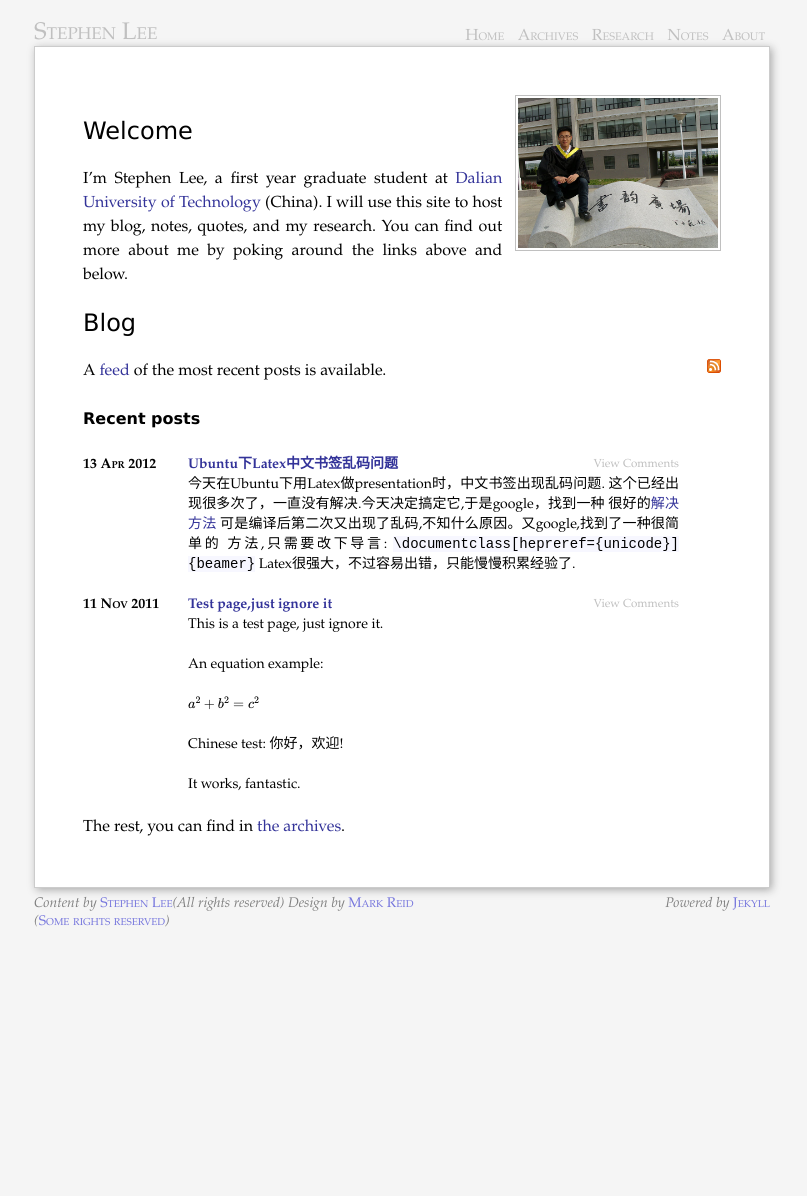
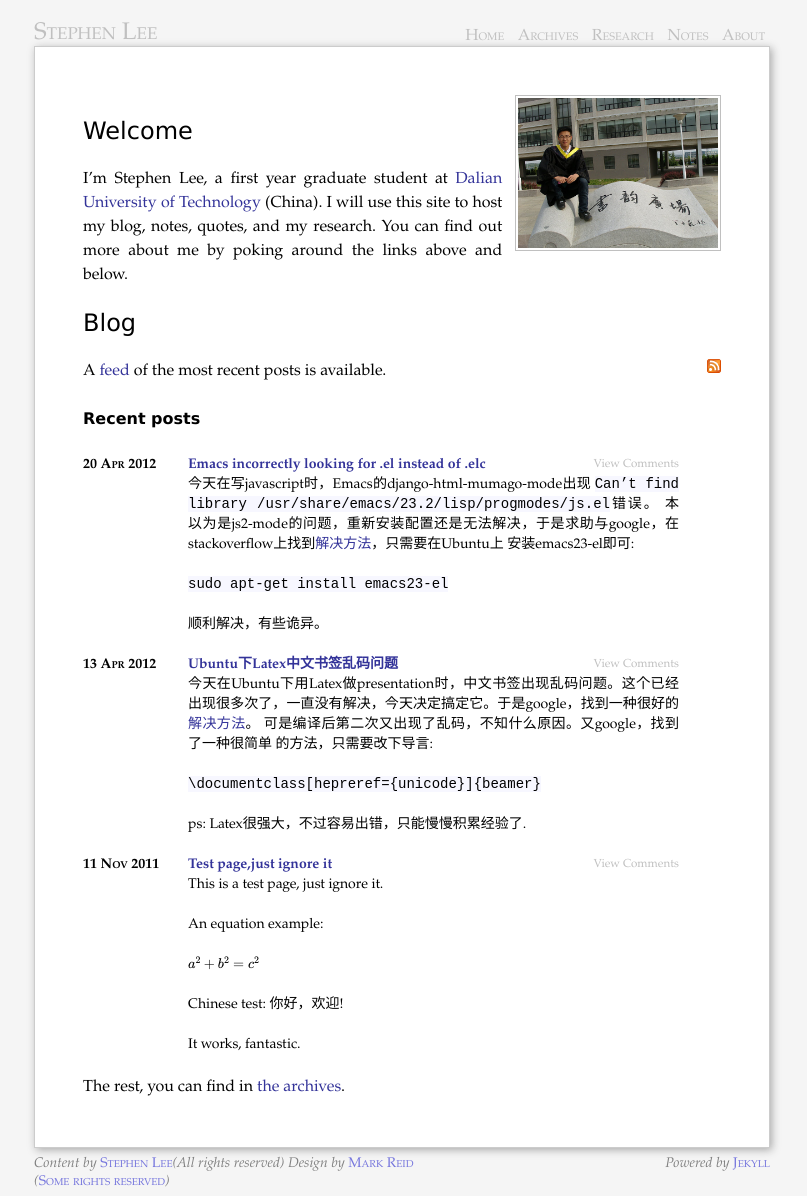
Before and after one commit to stephenLee/stephenlee.github.com, a Jekyll site: the page built from index.markdown, in a window 1280 px wide. Shown: the whole page, without its empty margins (238-1045 px from the left). Built offline with Jekyll 4.4.1, drawn with Linux system fonts in a browser that asks for light colours; formulas are drawn with MathJax 3; comment, search, counter and statistics services are not loaded; before the commit the page ends 936 px from its top, so only the background shows below that.

Commit message:
updated at 2012-04-20

```diff
--- a/_posts/2012-04-13-ubuntu-latex-chinese-words.md
+++ b/_posts/2012-04-13-ubuntu-latex-chinese-words.md
@@ -7,10 +7,12 @@ exerpt 	:  Latex
 
 ---
 
-今天在Ubuntu下用Latex做presentation时，中文书签出现乱码问题.
-这个已经出现很多次了，一直没有解决.今天决定搞定它,于是google，找到一种
-很好的[解决方法](http://www2.informatik.hu-berlin.de/~xu/cjk.html#fn.2)
-可是编译后第二次又出现了乱码,不知什么原因。又google,找到了一种很简单的
-方法,只需要改下导言:
+今天在Ubuntu下用Latex做presentation时，中文书签出现乱码问题。这个已经
+出现很多次了，一直没有解决，今天决定搞定它。于是google，找到一种很好的
+[解决方法](http://www2.informatik.hu-berlin.de/~xu/cjk.html#fn.2)。
+可是编译后第二次又出现了乱码，不知什么原因。又google，找到了一种很简单
+的方法，只需要改下导言:
+
  `\documentclass[hepreref={unicode}]{beamer}`
-Latex很强大，不过容易出错，只能慢慢积累经验了.
+
+ps: Latex很强大，不过容易出错，只能慢慢积累经验了.
--- /dev/null
+++ b/_posts/2012-04-20-emacs-js2.md
@@ -0,0 +1,18 @@
+---
+layout	:  post
+
+title	:  Emacs incorrectly looking for .el instead of .elc
+
+exerpt 	:  emacs, js2-mode
+
+---
+
+今天在写javascript时，Emacs的django-html-mumago-mode出现
+`Can’t find library /usr/share/emacs/23.2/lisp/progmodes/js.el`错误。
+本以为是js2-mode的问题，重新安装配置还是无法解决，于是求助与google，在
+stackoverflow上找到[解决方法](http://bit.ly/Jkue6s)，只需要在Ubuntu上
+安装emacs23-el即可:
+
+`sudo apt-get install emacs23-el`
+
+顺利解决，有些诡异。
```
Also changed, not shown: 1 other file.
